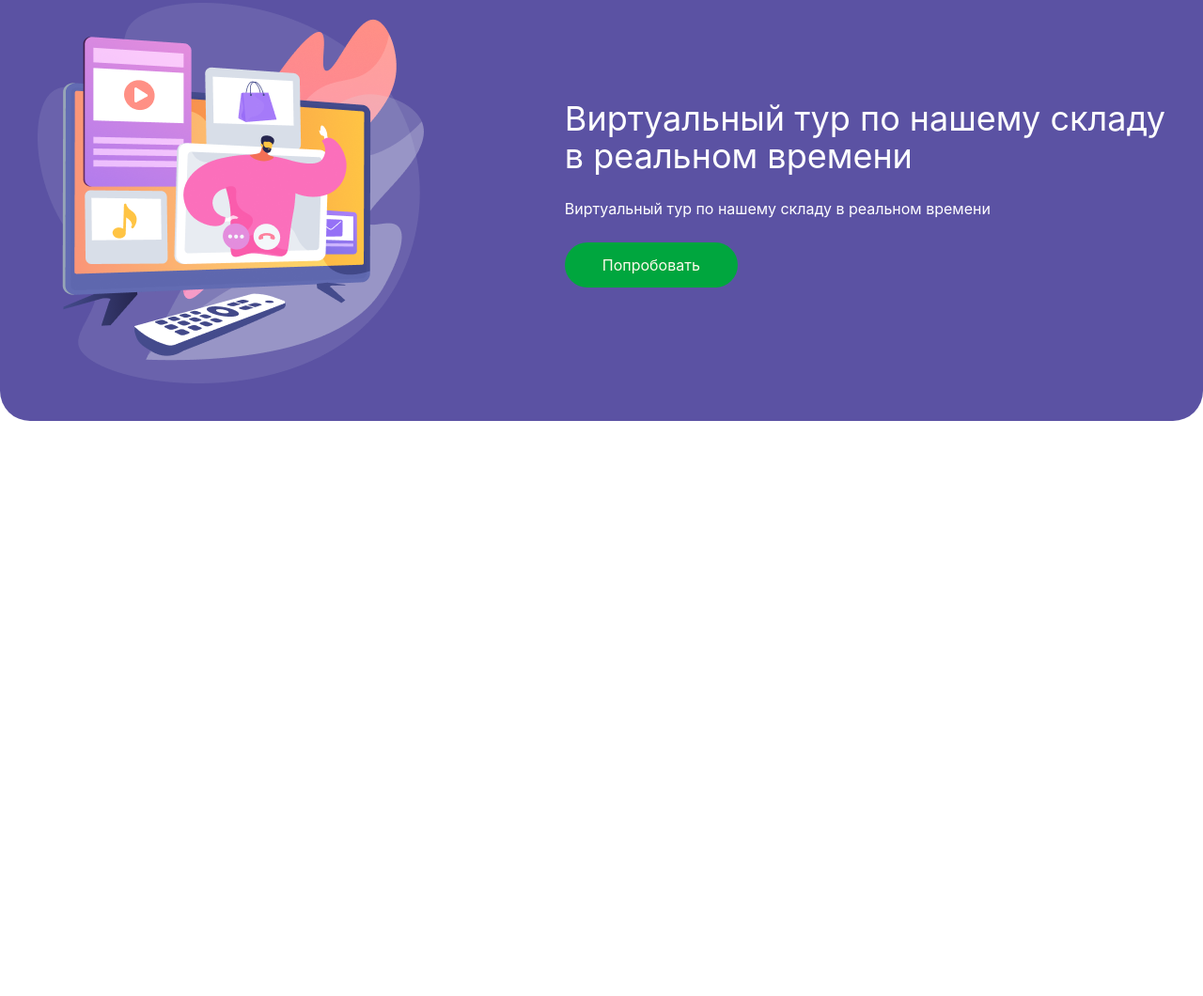
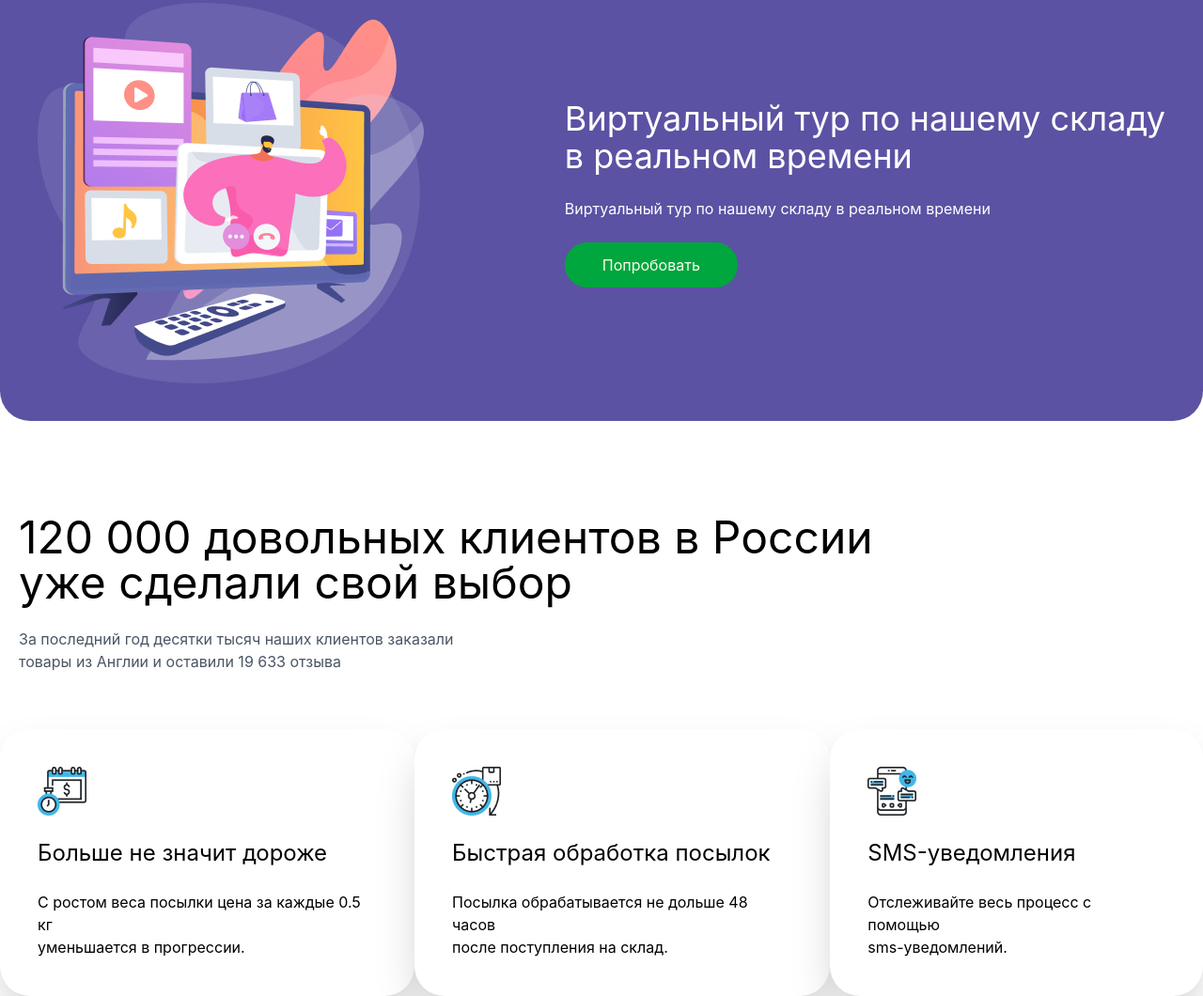
Before and after one commit to shokirovsh01/hw14, a website: page index.html in a window 1280 px wide. Shown: the part 4838-5898 px from the top of the page at 94% size. Before the commit the page ends 5286 px from the top, so only its background shows below. Drawn offline with nearby package versions, Linux system fonts and the light colour scheme; files that its build step writes are made by us from their sources.

Commit message:
section 7

```diff
--- a/index.html
+++ b/index.html
@@ -299,6 +299,46 @@
     </div>
 </section>
 
+<!-- section 7 -->
+
+<div class="max-w-325 m-auto mt-20 p-5">
+    <h1 class="text-4xl lg:text-5xl">120 000 довольных клиентов в России <br> уже сделали свой выбор</h1>
+<br>
+<p class="text-gray-600">За последний год десятки тысяч наших клиентов заказали <br> товары из Англии и оставили 19 633 отзыва</p>
+</div>
+
+<section class="flex justify-between max-w-325 m-auto flex-col lg:flex-row gap-5 lg:gap-0 mt-10">
+
+<nav class="bg-white p-10 shadow-2xl rounded-4xl">
+
+    <img src="./src/img/Иконка (5).png" alt="">
+<br>
+<h1 class="text-2xl">Больше не значит дороже</h1>
+<br>
+<p>С ростом веса посылки цена за каждые 0.5 кг <br> уменьшается в прогрессии.</p>
+</nav>
+
+
+<nav class="bg-white p-10 shadow-2xl rounded-4xl">
+
+    <img src="./src/img/Иконка (3).png" alt="">
+<br>
+<h1 class="text-2xl">Быстрая обработка посылок</h1>
+<br>
+<p>Посылка обрабатывается не дольше 48 часов <br> после поступления на склад.</p>
+</nav>
+
+
+<nav class="bg-white p-10 shadow-2xl rounded-4xl">
+
+    <img src="./src/img/Иконка (4).png" alt="">
+<br>
+<h1 class="text-2xl">SMS-уведомления</h1>
+<br>
+<p>Отслеживайте весь процесс с помощью <br> sms-уведомлений.</p>
+</nav>
+
+</section>
 
 </body>
 </html>
```
Also changed, not shown: src/img/Иконка (3).png (added), src/img/Иконка (4).png (added), src/img/Иконка (5).png (added).
